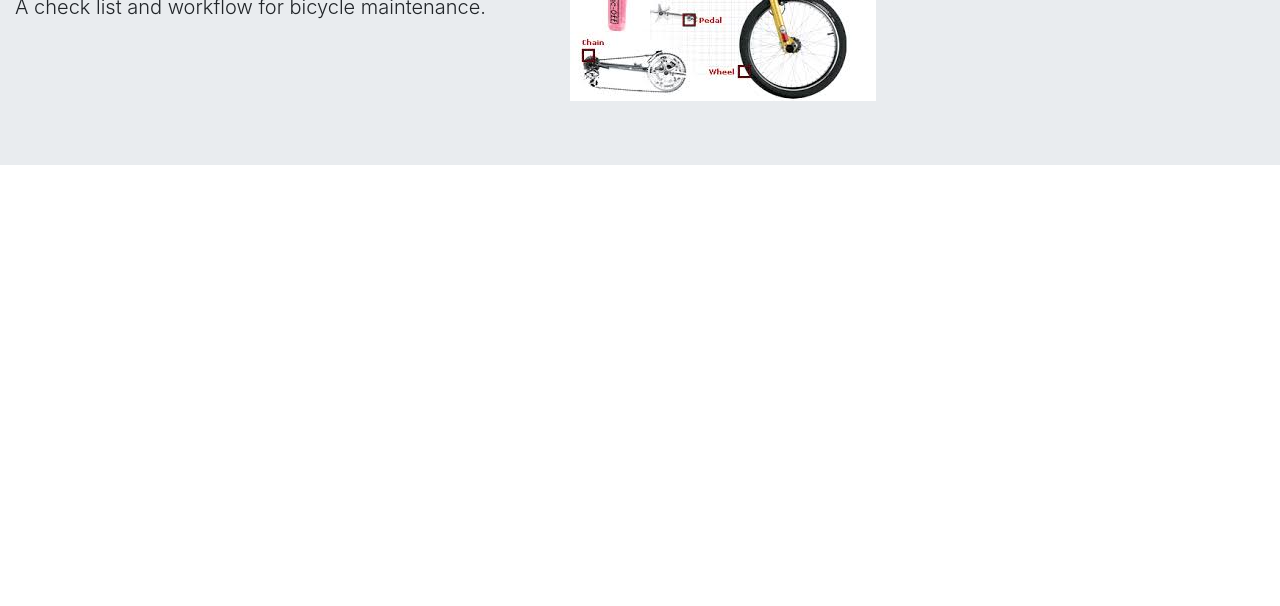
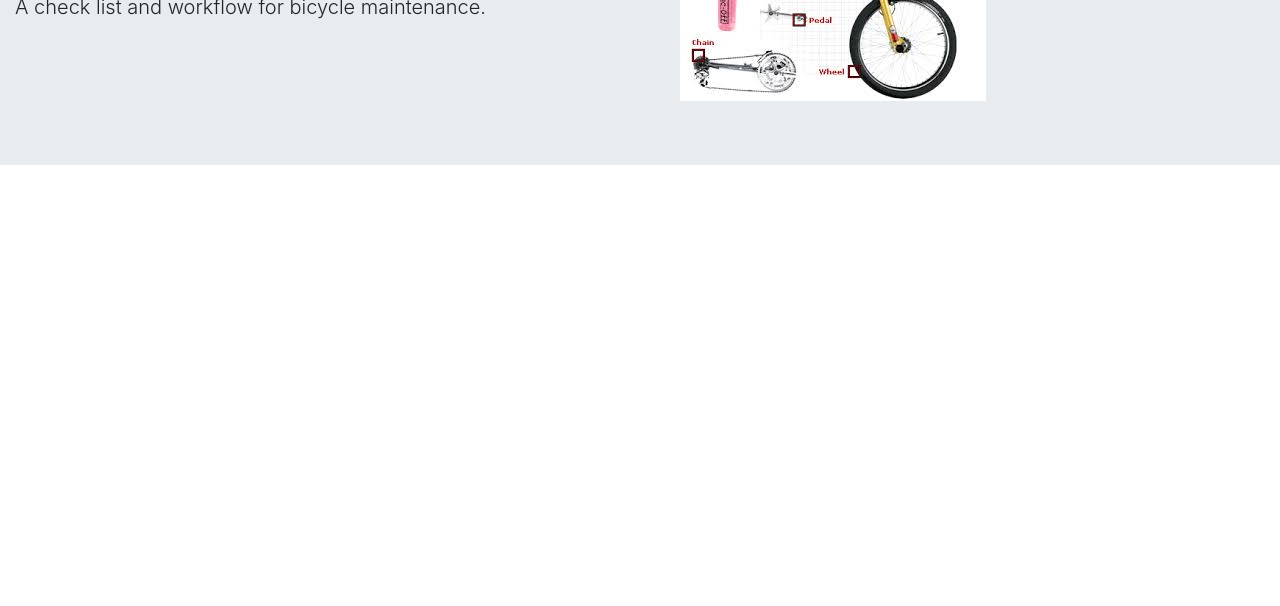
Before and after one commit to scotttct/bike_maintain, a website built with webpack: page index.html in a window 1280 px wide. Shown: the part 194-800 px from the top of the page. Built offline with nearby package versions, Linux system fonts and the light colour scheme; files whose address does not match are found by name.

```diff
--- a/index.html
+++ b/index.html
@@ -44,7 +44,7 @@
                     <h1 class="display-5">Bike Maintain</h1>
                      <p class="lead">A check list and workflow for bicycle maintenance.</p>
                  </div>
-             <div class="col-md-6">
+             <div class="col-md-6 text-center">
               <img class="" src="images/bikeParts.jpeg" alt="image of bike parts"></div>
             </div>
           </div>
```
